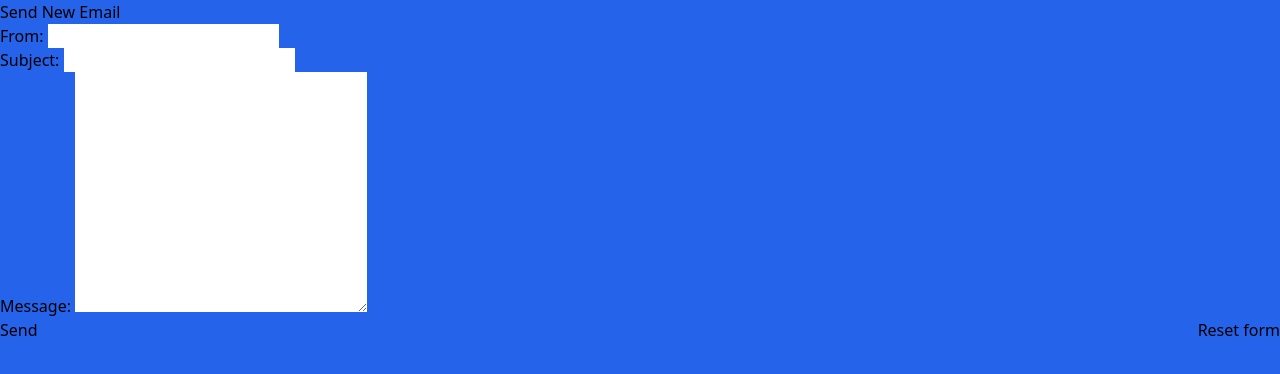
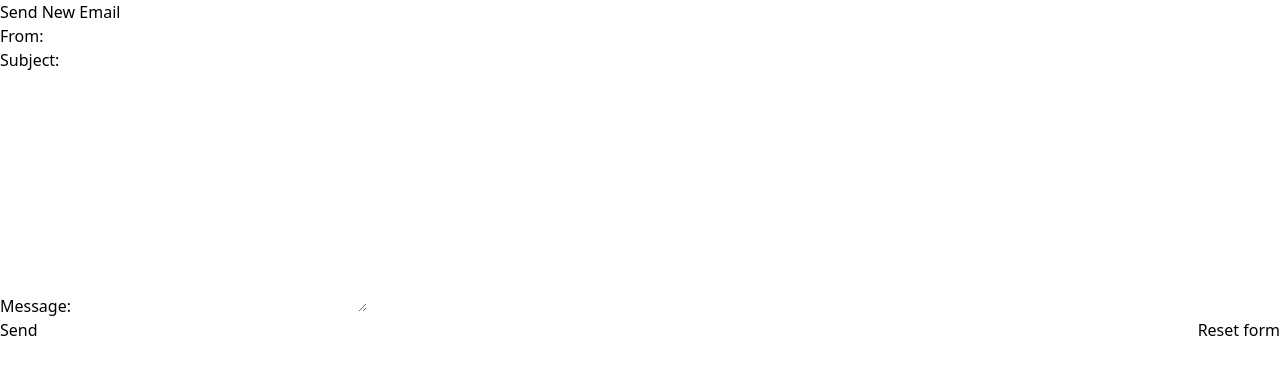
Before and after one commit to iDuvancho303/contact-me-form, a website: page public/index.html in a window 1280 px wide. Drawn offline with Linux system fonts and the light colour scheme.

Commit message:
adding code

```diff
--- a/public/index.html
+++ b/public/index.html
@@ -7,7 +7,7 @@
     <title>Document</title>
     <link rel="stylesheet" href="./styles.css">
 </head>
-<body class="bg-blue-600">
+<body class="bg-graygit a-600">
     <div>
         <header id="main-header">Send New Email</header>
 
--- a/tailwind.config.js
+++ b/tailwind.config.js
@@ -1,7 +1,7 @@
 /** @type {import('tailwindcss').Config} */
 module.exports = {
   content: [
-  "./public/**/*.{html,js}"
+    "./public/**/*.{html,js}"
   ],
   theme: {
     extend: {},
```
Also changed, not shown: package.json (+11 -3 lines).
